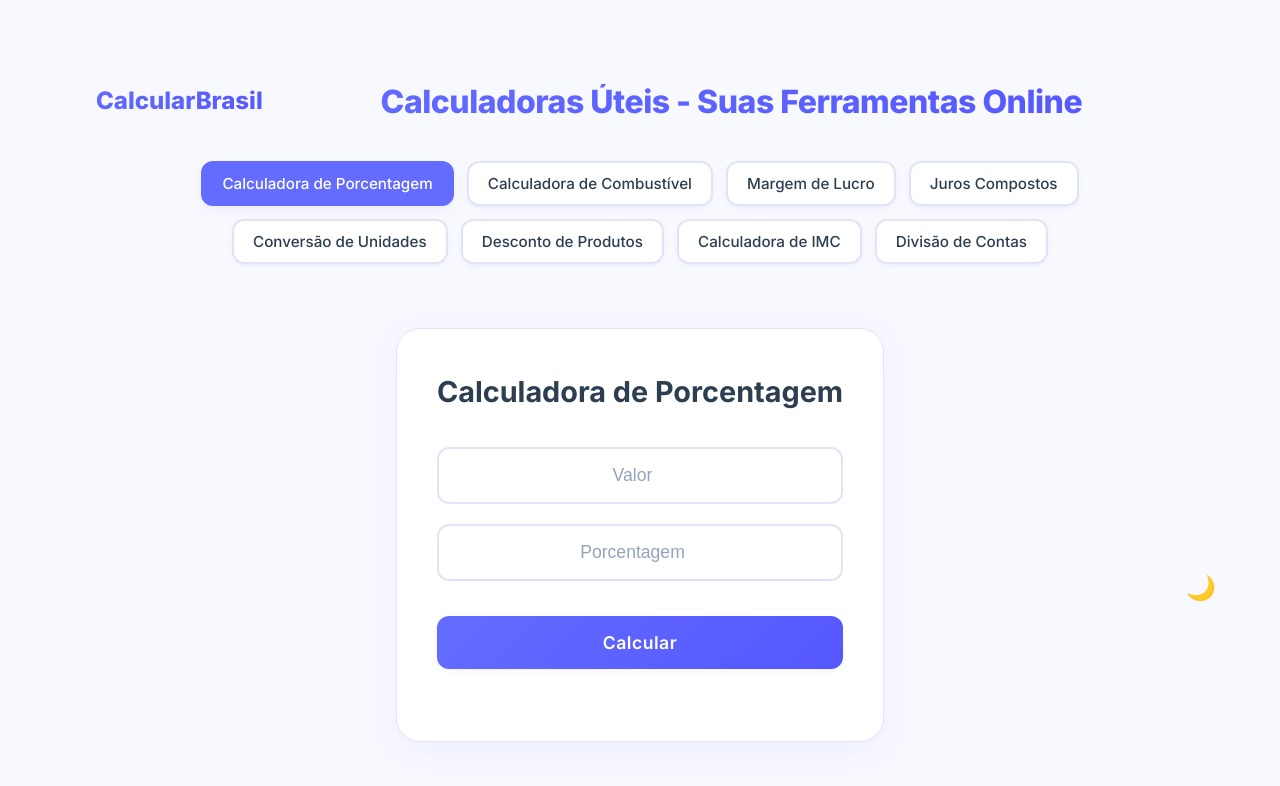
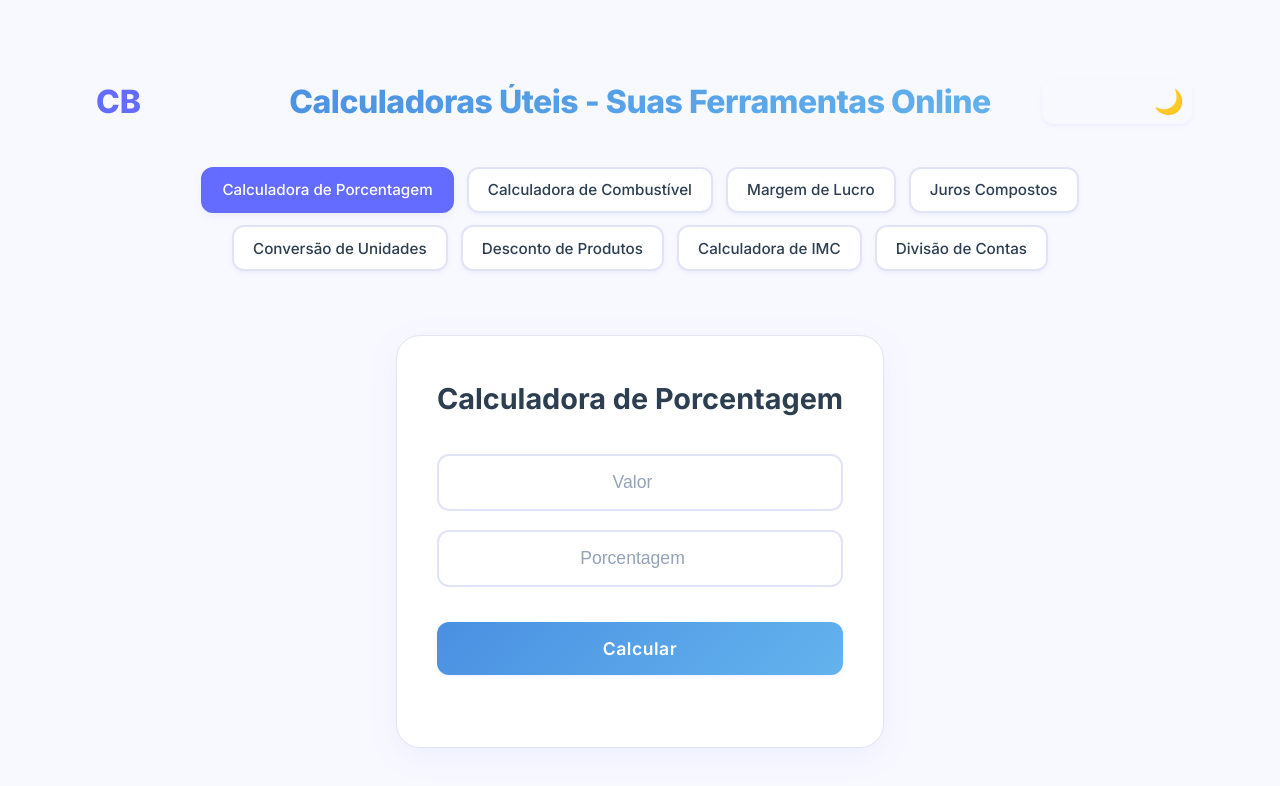
Before and after one commit to agostinhomarcia/calculate, a React (Vite) app: page / in a window 1280 px wide. Shown: the top 786 px of the page. Built offline with nearby package versions, Linux system fonts and the light colour scheme.

Commit message:
fix: ajusta layout do header e simplifica logo

```diff
--- a/src/App.css
+++ b/src/App.css
@@ -1,8 +1,8 @@
 :root {
   /* Light Theme (default) */
   --primary-color: #646cff;
-  --gradient-start: #646cff;
-  --gradient-end: #5457ff;
+  --gradient-start: #4a90e2;
+  --gradient-end: #63b3ed;
   --shadow-color: rgba(100, 108, 255, 0.08);
 }
 
@@ -69,6 +69,7 @@ body {
 header {
   width: 100%;
   margin-bottom: 2rem;
+  text-align: center;
 }
 
 h1 {
@@ -250,16 +251,25 @@ button.calculate:hover {
   display: flex;
   align-items: center;
   justify-content: space-between;
+  gap: 1rem;
   padding: 1rem;
-  width: 100%;
   margin-bottom: 1rem;
 }
 
+.logo {
+  font-size: 2rem;
+  font-weight: 800;
+  color: var(--primary-color);
+  text-decoration: none;
+  padding: 0.5rem;
+  min-width: 150px;
+  text-align: left;
+}
+
 .header-content h1 {
+  font-size: 2rem;
   margin: 0;
-  font-size: 2rem;
-  text-align: center;
-  flex-grow: 1;
+  flex: 1;
   background: linear-gradient(
     135deg,
     var(--gradient-start),
@@ -269,49 +279,14 @@ button.calculate:hover {
   -webkit-text-fill-color: transparent;
 }
 
-.logo {
+.theme-toggle {
   font-size: 1.5rem;
-  font-weight: 800;
-  text-decoration: none;
-  background: linear-gradient(
-    45deg,
-    var(--gradient-start),
-    var(--gradient-end)
-  );
-  -webkit-background-clip: text;
-  background-clip: text;
-  -webkit-text-fill-color: transparent;
+  background: none;
+  border: none;
+  cursor: pointer;
   padding: 0.5rem;
-  transition: transform 0.2s ease;
-}
-
-.logo:hover {
-  transform: scale(1.05);
-}
-
-.theme-toggle {
-  position: absolute;
-  right: 0;
-  top: 75%;
-  transform: translateY(-50%);
-  background: transparent;
-  border: none;
-  font-size: 1.5rem;
-  padding: 0.5rem;
-  cursor: pointer;
-  border-radius: 50%;
-  display: flex;
-  align-items: center;
-  justify-content: center;
-  transition: transform 0.3s ease;
-  box-shadow: none;
-  margin-right: 1rem;
-}
-
-.theme-toggle:hover {
-  transform: rotate(15deg);
-  background: transparent;
-  box-shadow: none;
+  min-width: 150px;
+  text-align: right;
 }
 
 /* Botão Voltar ao Topo */
@@ -391,7 +366,13 @@ button.calculate:hover {
 
   .header-content {
     flex-direction: column;
-    gap: 1rem;
+    padding: 0.5rem;
+  }
+
+  .logo {
+    font-size: 1.5rem;
+    min-width: auto;
+    text-align: center;
   }
 
   .header-content h1 {
@@ -399,15 +380,9 @@ button.calculate:hover {
     order: -1;
   }
 
-  .logo {
-    font-size: 1.2rem;
-  }
-
   .theme-toggle {
-    right: 0;
-    top: 75%;
-    font-size: 1.2rem;
-    margin-right: 0.5rem;
+    min-width: auto;
+    text-align: center;
   }
 
   .back-to-top {
--- a/src/App.jsx
+++ b/src/App.jsx
@@ -50,7 +50,7 @@ function App() {
       <header>
         <div className="header-content">
           <a href="/" className="logo">
-            CalcularBrasil
+            CB
           </a>
           <h1>Calculadoras Úteis - Suas Ferramentas Online</h1>
           <button
```
